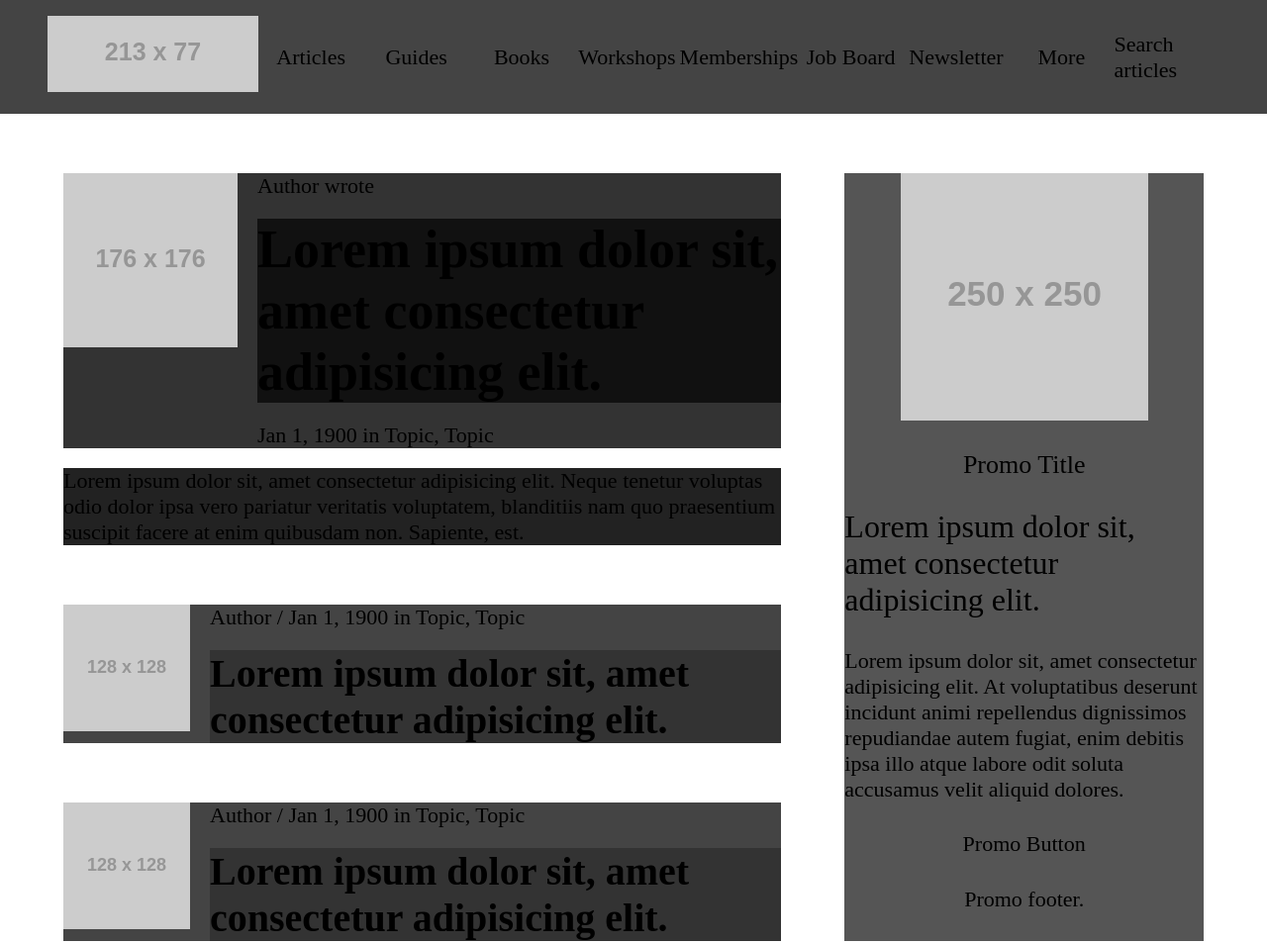
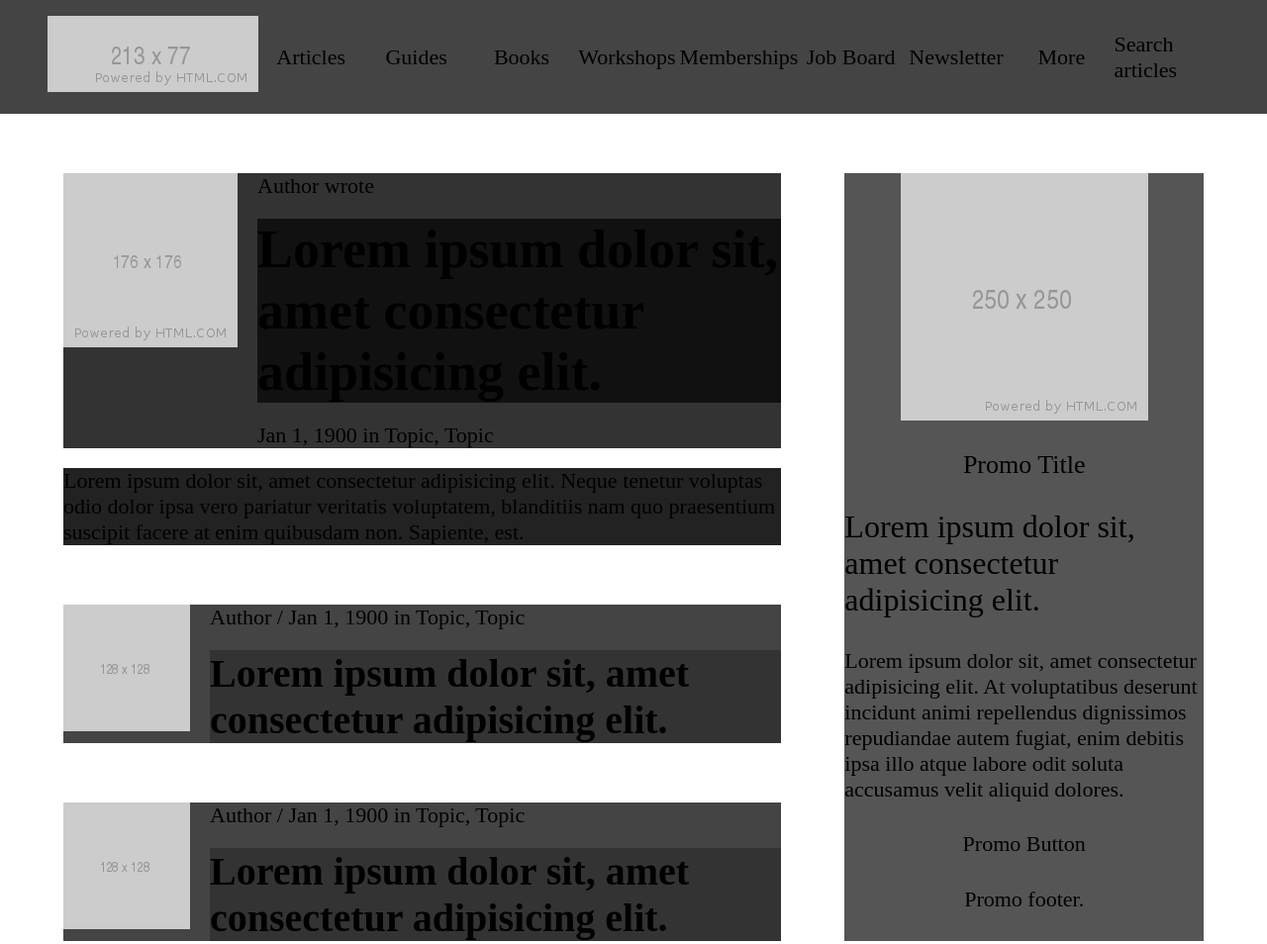
Before and after one commit to simalicrum/smashing-heatmap, a website: page index.html in a window 1280 px wide. Shown: the top 954 px of the page at 99% size. Drawn offline with Linux system fonts and the light colour scheme; placeholder pictures from the web are drawn by us; a web font is replaced by a local one.

Commit message:
picture link fix

```diff
--- a/index.html
+++ b/index.html
@@ -6,7 +6,7 @@
 
 <body>
   <header id="top-header">
-    <div><img src="https://via.placeholder.com/213x77" /></div>
+    <div><img src="213x77.png" /></div>
     <div>Articles</div>
     <div>Guides</div>
     <div>Books</div>
@@ -23,7 +23,7 @@
         <article id="headline-article">
           <header>
             <div id="headline-picture">
-              <img src="https://via.placeholder.com/176" />
+              <img src="176.png" />
             </div>
             <div>Author wrote</div>
             <h2>Lorem ipsum dolor sit, amet consectetur adipisicing elit.</h2>
@@ -41,7 +41,7 @@
         <article class="secondary-article">
           <header>
             <div class="secondary-picture">
-              <img src="https://via.placeholder.com/128" />
+              <img src="128.png" />
             </div>
             <div>Author / Jan 1, 1900 in Topic, Topic</div>
             <h2>Lorem ipsum dolor sit, amet consectetur adipisicing elit.</h2>
@@ -50,7 +50,7 @@
         <article class="secondary-article">
           <header>
             <div class="secondary-picture">
-              <img src="https://via.placeholder.com/128" />
+              <img src="128.png" />
             </div>
             <div>Author / Jan 1, 1900 in Topic, Topic</div>
             <h2>Lorem ipsum dolor sit, amet consectetur adipisicing elit.</h2>
@@ -58,7 +58,7 @@
         </article>
       </div>
       <div id="promo">
-        <img src="https://via.placeholder.com/250" />
+        <img src="250.png" />
         <div id="promo-box">Promo Title</div>
         <div id="promo-heading">
           Lorem ipsum dolor sit, amet consectetur adipisicing elit.
@@ -207,7 +207,7 @@
         labore sapiente tempore.
       </div>
       <div id="event-button">Go to event details</div>
-      <img src="https://via.placeholder.com/920x517" />
+      <img src="920x517.png" />
     </section>
     <section id="curated-articles">
       <div class="guide-card">
@@ -268,7 +268,7 @@
         ex dolore magnam inventore earum tempore aliquid ullam rerum hic eum!
       </div>
       <div id="feature-button">Feature Button</div>
-      <img src="https://via.placeholder.com/256x373" />
+      <img src="256x373.png" />
     </section>
     <section id="curated-articles-2">
       <div class="guide-card">
```
Also changed, not shown: 128.png (added), 176.png (added), 213x77.png (added), 250.png (added), 256x373.png (added), 920x517.png (added).
